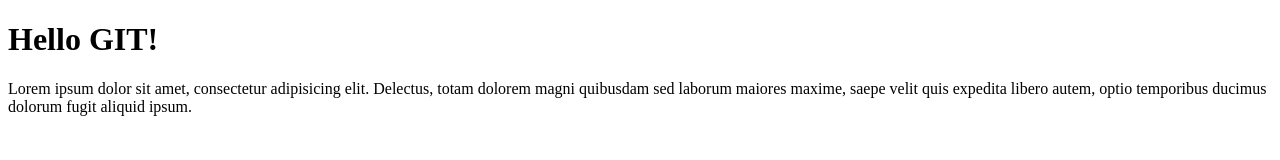
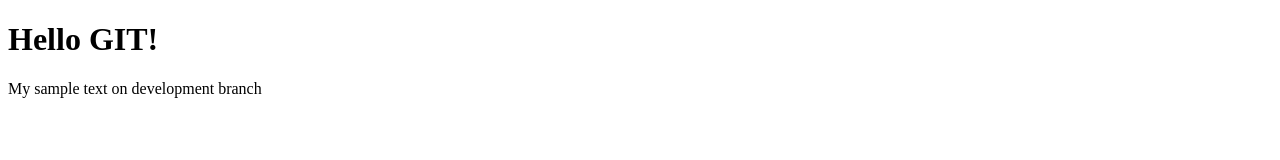
Before and after one commit to DeBeTest/git_tutorial_example, a website: page index.html in a window 1280 px wide. Drawn offline with Linux system fonts and the light colour scheme.

Commit message:
change paragraph

```diff
--- a/index.html
+++ b/index.html
@@ -8,6 +8,6 @@
 </head>
 <body>
     <h1>Hello GIT!</h1>
-    <p>Lorem ipsum dolor sit amet, consectetur adipisicing elit. Delectus, totam dolorem magni quibusdam sed laborum maiores maxime, saepe velit quis expedita libero autem, optio temporibus ducimus dolorum fugit aliquid ipsum.</p>
+    <p>My sample text on development branch</p>
 </body>
 </html>
```
